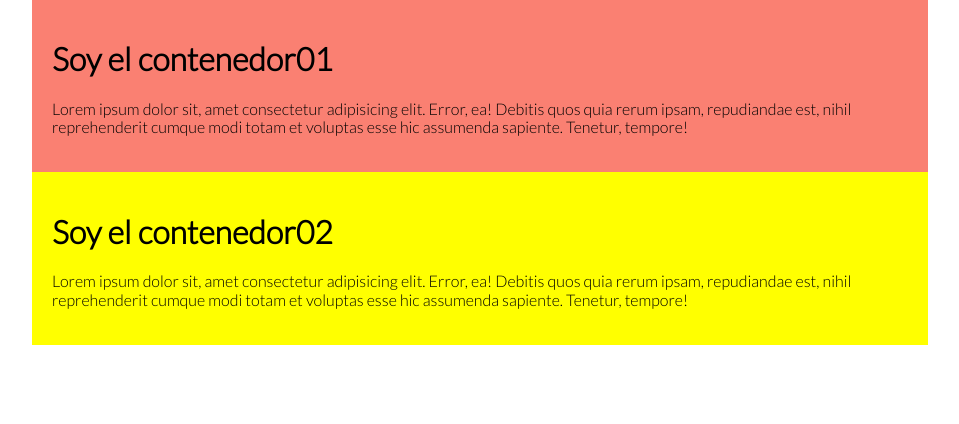
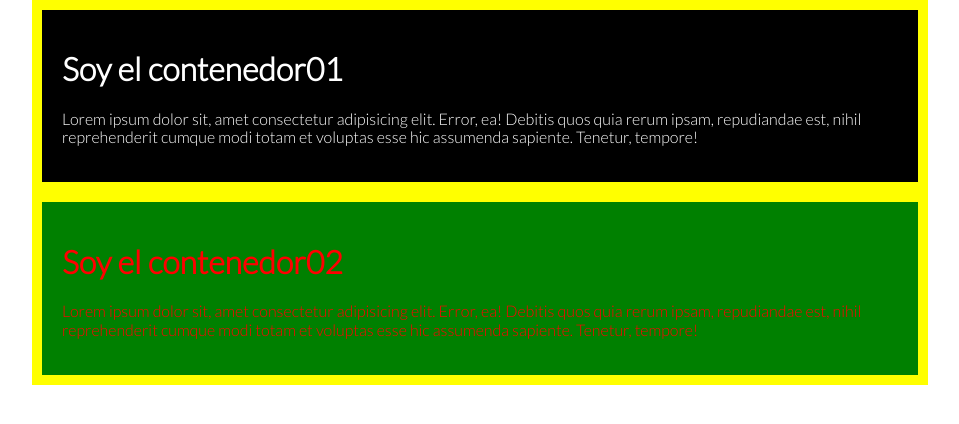
Before and after one commit to JuampiAcosta/Proyecto-Anatomia-De-Un-Sitio-Web, a website: page views/home.html in a window 1280 px wide. Shown: the whole page, without its empty margins (160-1119 px from the left). Drawn offline with Linux system fonts and the light colour scheme.

Commit message:
se termino la practica del media query para distintos dispositivos

```diff
--- a/public/css/styles.css
+++ b/public/css/styles.css
@@ -3,7 +3,7 @@
 body{
     font-family: 'Lato', sans-serif;
 }
-
+.contenedor01,.contenedor02{padding:20px;}
 .contenedor01{width: 90%;
 padding: 20px;
 background-color: salmon;}
@@ -16,6 +16,30 @@ background-color: salmon;}
         .contenedor01,
         .contenedor02{width:70% ;margin: auto;}
     }
+    @media (min-width:768px) {
+        .contenedor01{
+            background-color: black;
+            color: white;
+        }
+        .contenedor02{ background-color: green;
+            color: red;
+
+    }
+    }
+    @media (min-width:992px) {
+        .contenedor01,
+        .contenedor02{ border: solid 10px yellow;
+    }
+    }
+    @media (min-width:1200px) {
+        .contenedor01,
+        .contenedor02{max-width: 1100px;
+    }
+    }
+
+
+
+
          /* medidas standard del media query */
        /* 576
        768
```
